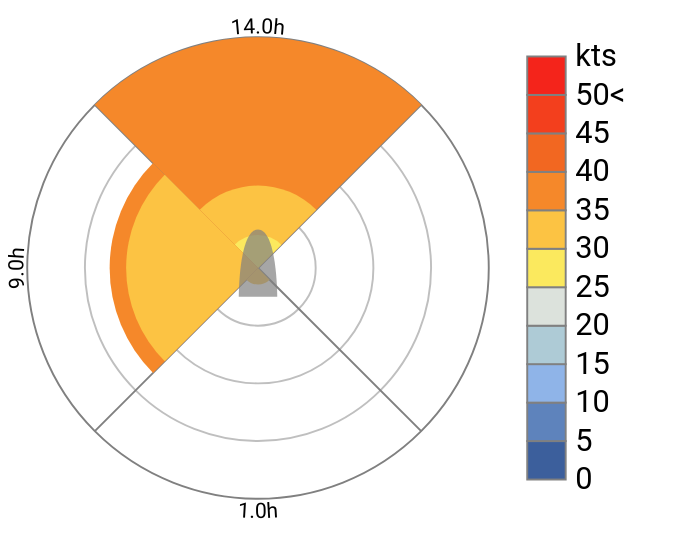
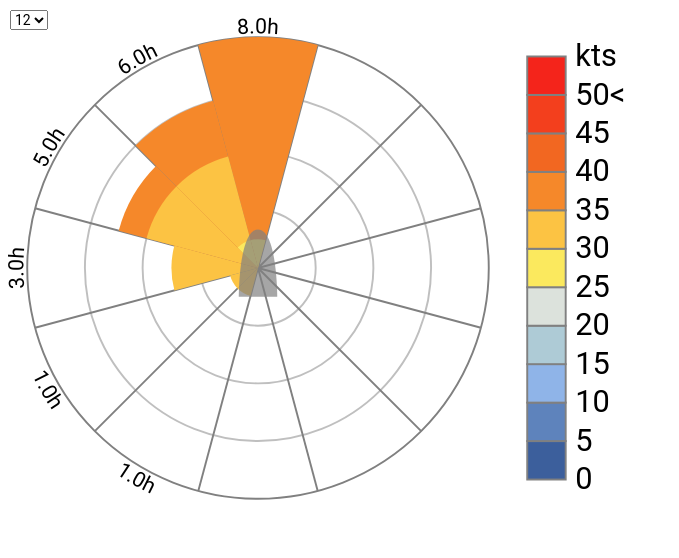
Before and after one commit to phalkone/fast-wind-rose, a React app: page / in a window 1280 px wide. Shown: the top 558 px of the page, without its empty margins (0-679 px from the left). Built offline with nearby package versions, Linux system fonts and the light colour scheme; the HTML template or start-up script is replaced by a standard one.

Commit message:
Dynamic sectors

```diff
--- a/src/components/Windrose/index.jsx
+++ b/src/components/Windrose/index.jsx
@@ -7,18 +7,39 @@ import IntervalLabel from './IntervalLabel'
 import PropTypes from 'prop-types'
 
 function Windrose (props) {
-  const sectors = new Array(props.sectors).fill(null).map(() => [])
-  const sectorSize = 360 / props.sectors
+  const [sectorCount, setSectorCount] = useState(12)
+  const sectors = new Array(sectorCount).fill(null).map(() => [])
+  const sectorSize = 360 / sectorCount
   for (let i = 0; i < props.dirData.length; i++) {
-    let dir = props.dirData[i][props.dirKey] + (sectorSize / 2)
+    let dir = props.dirData[i].value + (sectorSize / 2)
     if (dir > 360) dir -= 360
     const cat = Math.floor(dir / sectorSize)
-    sectors[cat].push(props.spdData[i][props.spdKey])
+    sectors[cat].push(props.spdData[i].value)
   }
   const max = sectors.map((el) => el.length).sort((a, b) => b - a)[0]
 
   return (
     <div>
+      <select
+        title='Number of sectors'
+        value={sectorCount}
+        onChange={e => { setSectorCount(Number(e.target.value)) }}
+        style={{
+          position: 'absolute',
+          top: '10px',
+          left: '10px',
+          fontSize: '14px',
+          fontFamily: 'Roboto, "Open Sans", sans-serif'
+        }}
+      >
+        <option value='4'>4</option>
+        <option value='8'>8</option>
+        <option value='12'>12</option>
+        <option value='16'>16</option>
+        <option value='24'>24</option>
+        <option value='32'>32</option>
+        <option value='36'>36</option>
+      </select>
       <svg
         version='1.1'
         viewBox={`0 0 ${props.size + (props.legend ? 65 : 0)} ${props.size}`}
@@ -27,7 +48,7 @@ function Windrose (props) {
       >
         {props.legend && <Legend size={props.size} />}
         <Chart
-          sectorSize={360 / props.sectors}
+          sectorSize={sectorSize}
           center={props.center}
           radius={props.radius}
         />
@@ -37,7 +58,7 @@ function Windrose (props) {
               <IntervalLabel
                 sector={i}
                 interval={props.interval * speeds.length}
-                sectorSize={360 / props.sectors}
+                sectorSize={sectorSize}
                 radius={props.radius}
                 center={props.center}
               />}
@@ -46,7 +67,7 @@ function Windrose (props) {
                 sector={i}
                 speeds={speeds}
                 center={props.center}
-                sectorSize={360 / props.sectors}
+                sectorSize={sectorSize}
                 barLength={(speeds.length / max) * props.radius}
                 interval={props.radius / max}
               />}
@@ -64,16 +85,12 @@ Windrose.propTypes = {
   size: PropTypes.number,
   radius: PropTypes.number,
   center: PropTypes.number,
-  sectors: PropTypes.number,
-  dirKey: PropTypes.string,
-  spdKey: PropTypes.string,
   dirData: PropTypes.array,
   spdData: PropTypes.array,
   interval: PropTypes.number
 }
 
 Windrose.defaultProps = {
-  sectors: 12,
   radius: 120,
   center: 130,
   size: 260,
--- a/src/index.jsx
+++ b/src/index.jsx
@@ -67,11 +67,8 @@ render(
   <Windrose
     width={625}
     height={520}
-    sectors={4}
     dirData={data.metrics[1].values}
-    dirKey='value'
     spdData={data.metrics[0].values}
-    spdKey='value'
     interval={1}
     legend
   />, document.getElementById('root'))
```
